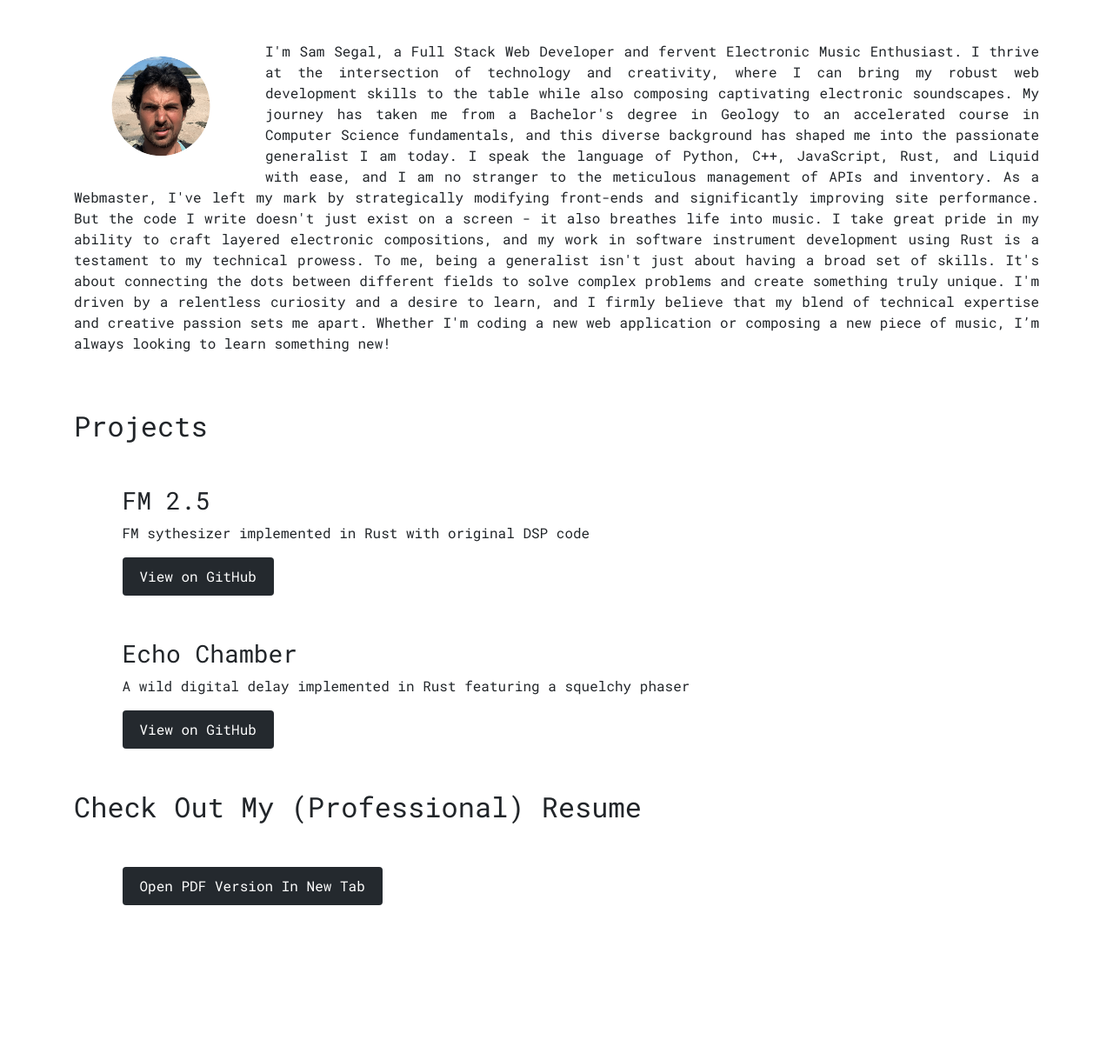
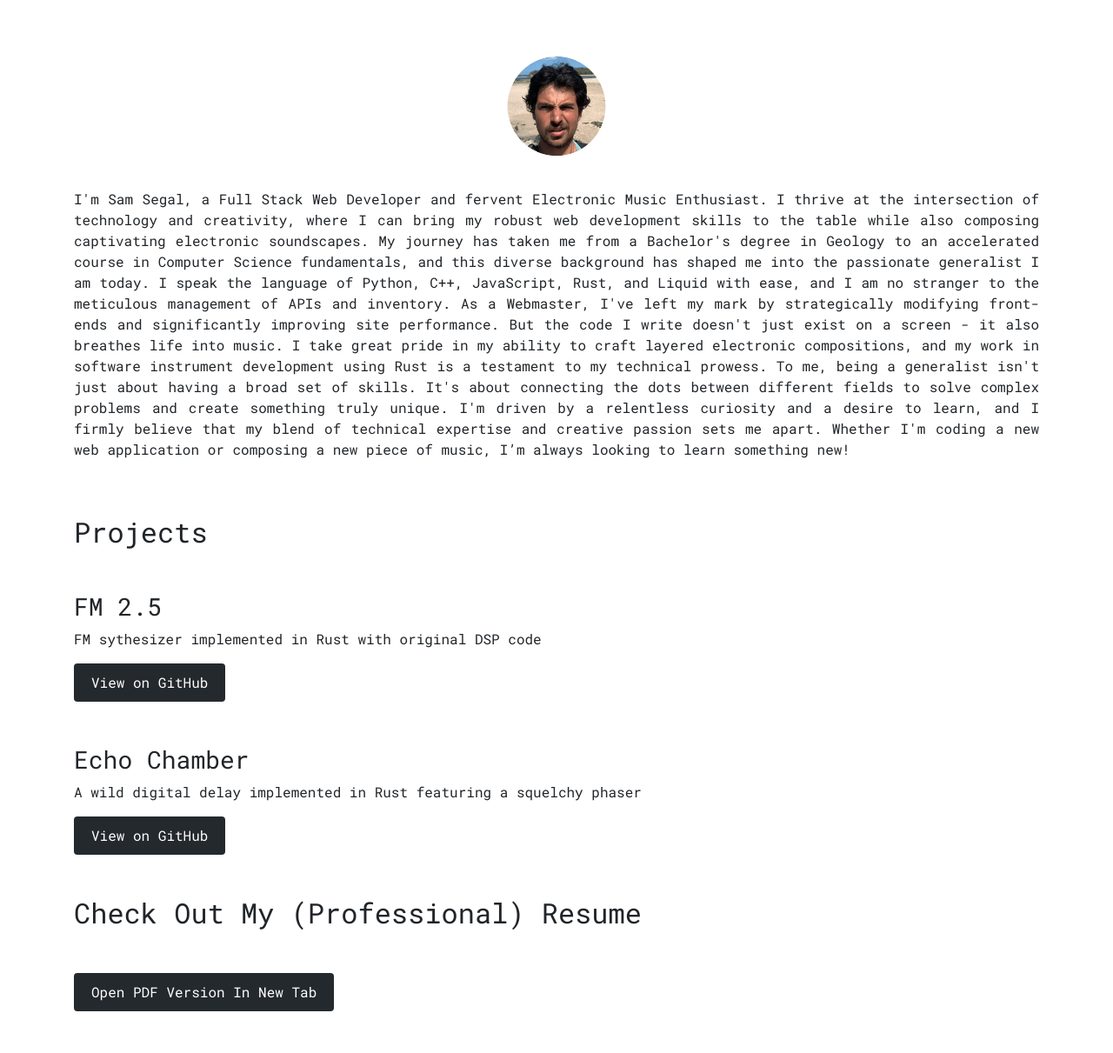
Before and after one commit to volvoDon/personalSite, a Flask app: page / in a window 1280 px wide. Shown: the part 801-2012 px from the top of the page at 87% size. Before the commit the page ends 1842 px from the top, so only its background shows below. Run offline with Flask 2, Linux system fonts and the light colour scheme; some libraries are stand-ins or nearby versions.

Commit message:
newStyle

```diff
--- a/templates/index.html
+++ b/templates/index.html
@@ -17,13 +17,21 @@
 
   <style>
     /* Add any additional CSS you want here */
+    * {
+      margin: 0;
+      padding: 0;
+      box-sizing: border-box;
+    }
+
+    /* Add any additional CSS you want here */
     .hero {
       height: 100vh;
+      width: 100vw;
       background: url('static/Gradient.png') no-repeat;
       background-size: cover;
       background-position: center;
-      background-size: auto;
     }
+
 
     .hero-text {
       position: absolute;
@@ -35,7 +43,7 @@
     }
 
     body {
-        font-family: "Roboto Mono";
+        font-family: "Roboto Mono", sans-serif;
     }
 
     .github-btn {
@@ -54,17 +62,17 @@
     }
 
     .project {
-        margin-left: 5%;
         margin-top: 50px;
     }
 
     #profile-pic {
-    width: 200px;  /* Adjust size as needed */
+      width: 100%;
+      max-width: 200px;  /* Adjust size as needed */
       border-radius: 50%;  /* Makes the image round */
-    margin-right: 20px; /* Add some space to the right of the image */
+      margin: 0 auto 20px; /* Add some space to the bottom of the image */
       object-fit: cover;  /* Maintains aspect ratio of the image */
       overflow: hidden;  /* Ensures nothing sticks out of the rounded image */
-    float: left;  /* Floats the image to the left */
+      display: block;  /* Make the image a block element */
     }
 
     p {
@@ -74,8 +82,14 @@
     .about-content {
       display: flex;
       align-items: center;  /* Aligns the items vertically centered */
+      flex-direction: column; /* On mobile, stack items vertically */
     }
 
+    @media (min-width: 768px) {
+      .about-content {
+        flex-direction: row; /* On desktop, lay out items in a row */
+      }
+    }
 
   </style>
 </head>
```
Lines whose indentation alone changed are shown as unchanged.
